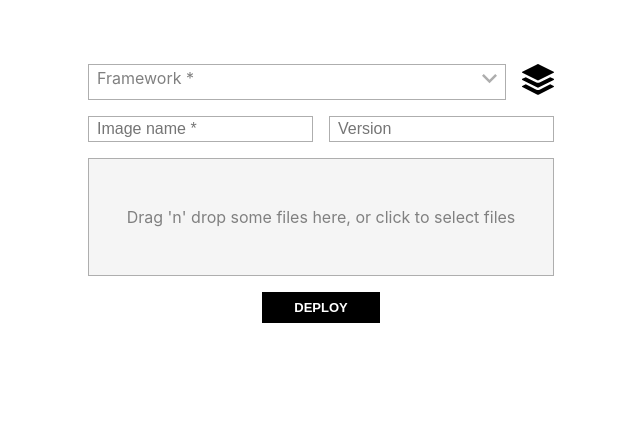
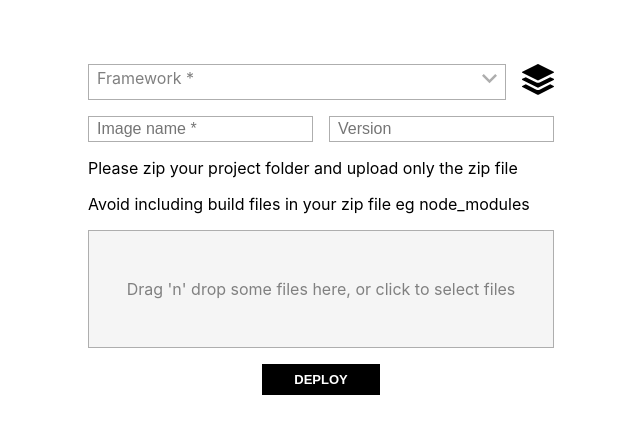
Before and after one commit to khalifan-kfan/mira_sample_frontend, a React (Vite) app: page / in a window 1280 px wide. Shown: the top 434 px of the page, without its empty margins (319-959 px from the left). Built offline with nearby package versions, Linux system fonts and the light colour scheme.

Commit message:
abit of direction to upload a zip file

```diff
--- a/src/App.jsx
+++ b/src/App.jsx
@@ -61,6 +61,12 @@ const App = () => {
 <Input name="name" placeholder="Image name" onChange={handleChange} value={image.name} required />
 <Input name="version" placeholder="Version" onChange={handleChange} value={image.version} />
 </div>
+<div>
+Please zip your project folder and upload only the zip file
+</div>
+<div>
+Avoid including build files in your zip file eg node_modules
+</div>
 <div className="Dropzone">
 <Dropzone handleDrop={(files) => setFiles(files)} />
 </div>
```
Lines whose indentation alone changed are shown as unchanged.
